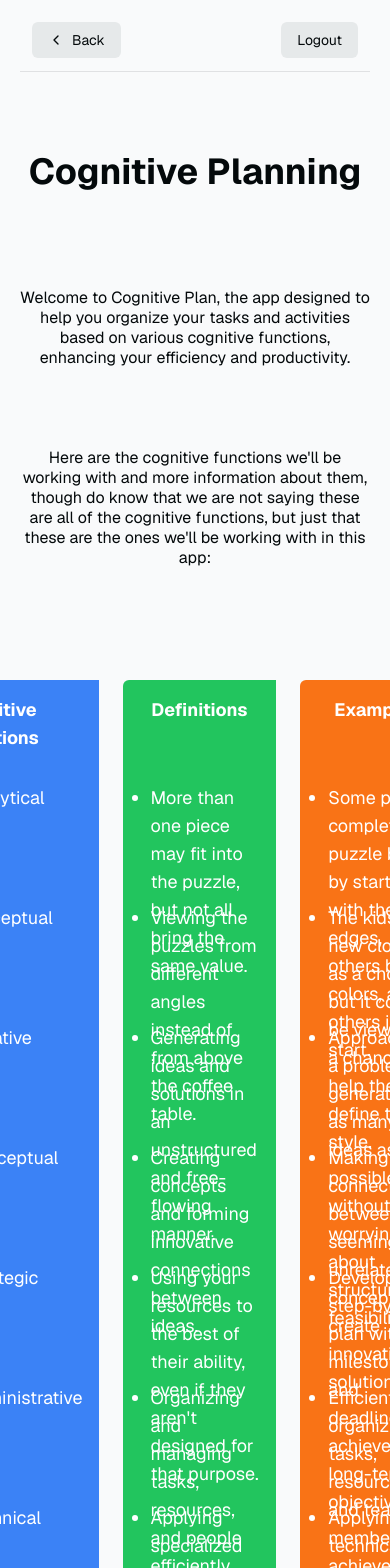
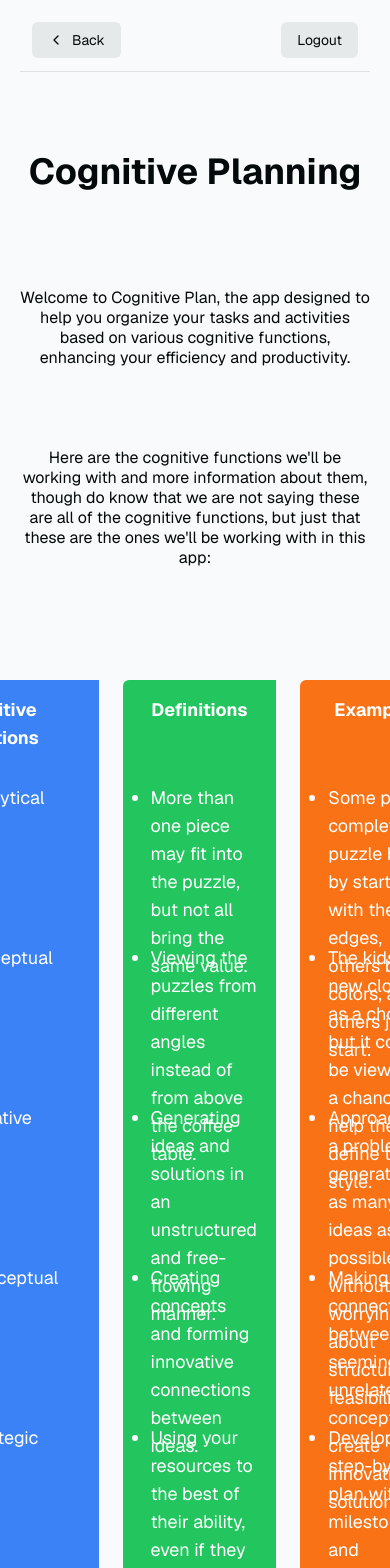
Before and after one commit to Enjoyweaver/CognitiveLabs, a Next.js app: page /cognitive in a window 390 px wide. Shown: the top 1568 px of the page. Built offline with nearby package versions, Linux system fonts and the light colour scheme.

Commit message:
mobile styling

```diff
--- a/app/cognitive/CognitiveStyles.module.css
+++ b/app/cognitive/CognitiveStyles.module.css
@@ -6,8 +6,8 @@
 }
 
 /* Media query to adjust row height for smaller screens */
-@media screen and (max-width: 768px) {
+@media screen and (max-width: 100vw) {
   .row {
-    height: 120px; /* Adjusted height for smaller screens */
+    height: 160px; /* Adjusted height for smaller screens */
   }
 }
```
